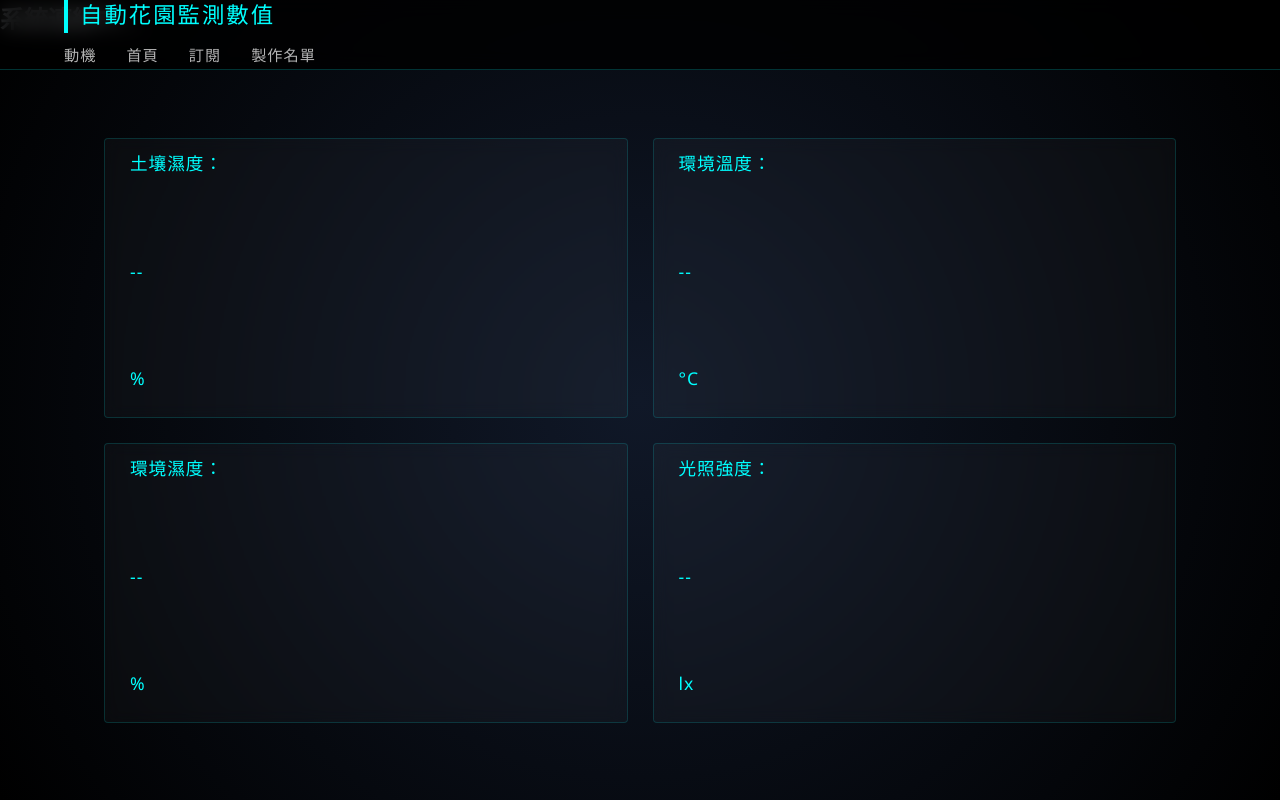
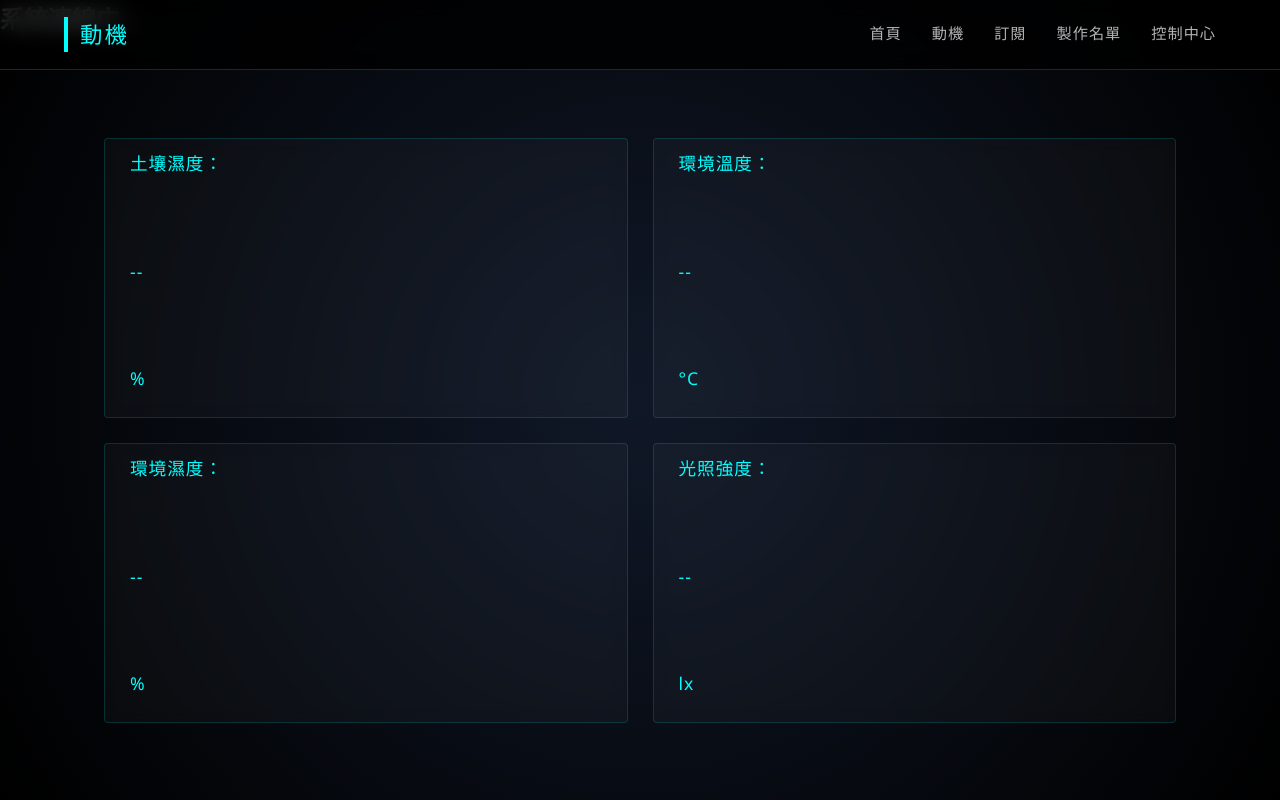
Before and after one commit to eason20090604/my_esp32_garden, a website: page public/index.html in a window 1280 px wide. Drawn offline with nearby package versions, Linux system fonts and the light colour scheme; no server answers.

Commit message:
Update index.html

```diff
--- a/public/index.html
+++ b/public/index.html
@@ -10,17 +10,16 @@
 </head>
 <body>
 
-    <header>
-        <span style="font-size: x-large;">
-            <h1>自動花園監測數值</h1>
-            <nav>
-                <ul>
-                    <li><a href="動機.html">動機</a></li>
-                    <li><a href="/">首頁</a></li> <li><a href="訂閱.html">訂閱</a></li>
-                    <li><a href="製作名單.html">製作名單</a></li>
-                </ul>
-            </nav>
-        </span>
+     <header>
+    <h1>動機</h1>
+
+    <ul>
+        <li><a href="首頁.html">首頁</a></li>
+        <li><a href="動機.html">動機</a></li>
+        <li><a href="訂閱.html">訂閱</a></li>
+        <li><a href="製作名單.html">製作名單</a></li>
+        <li><a href="控制中心.html">控制中心</a></li>
+    </ul>
     </header>
 
     <section class="標題">
```
